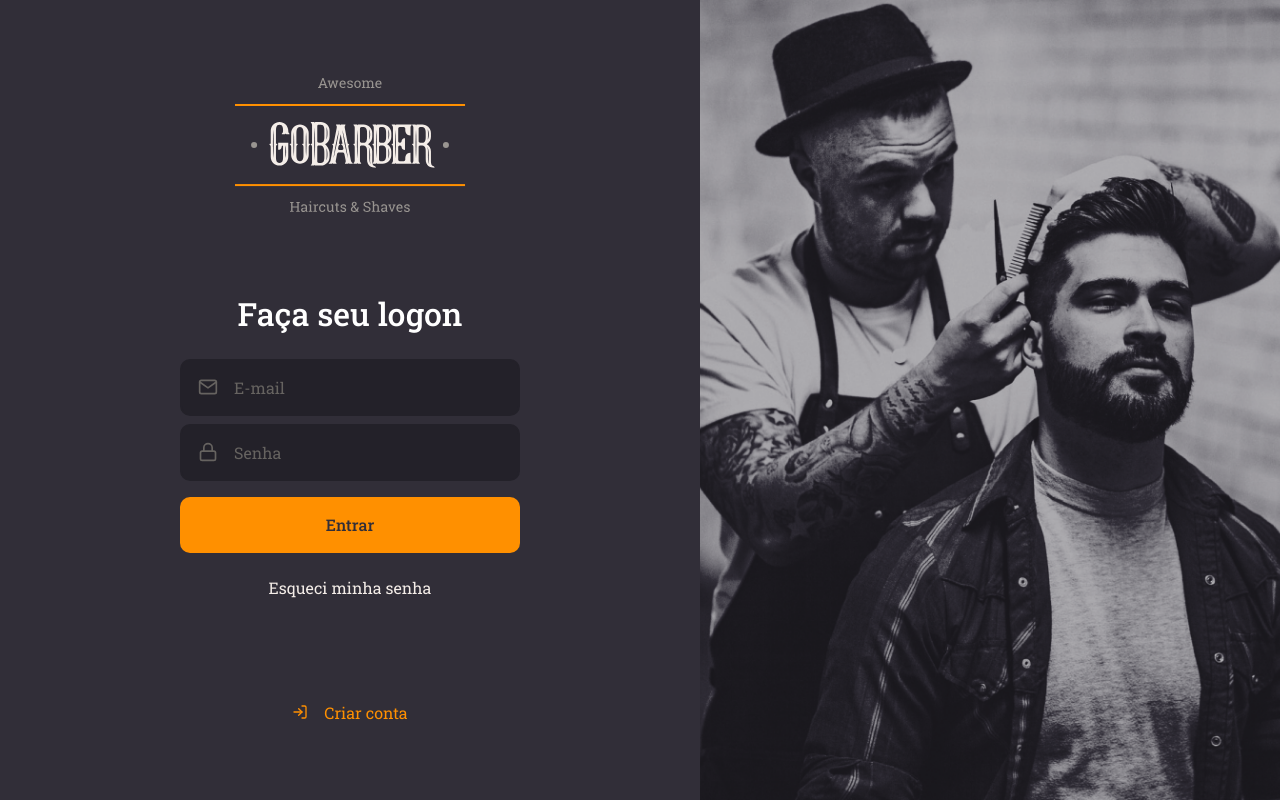
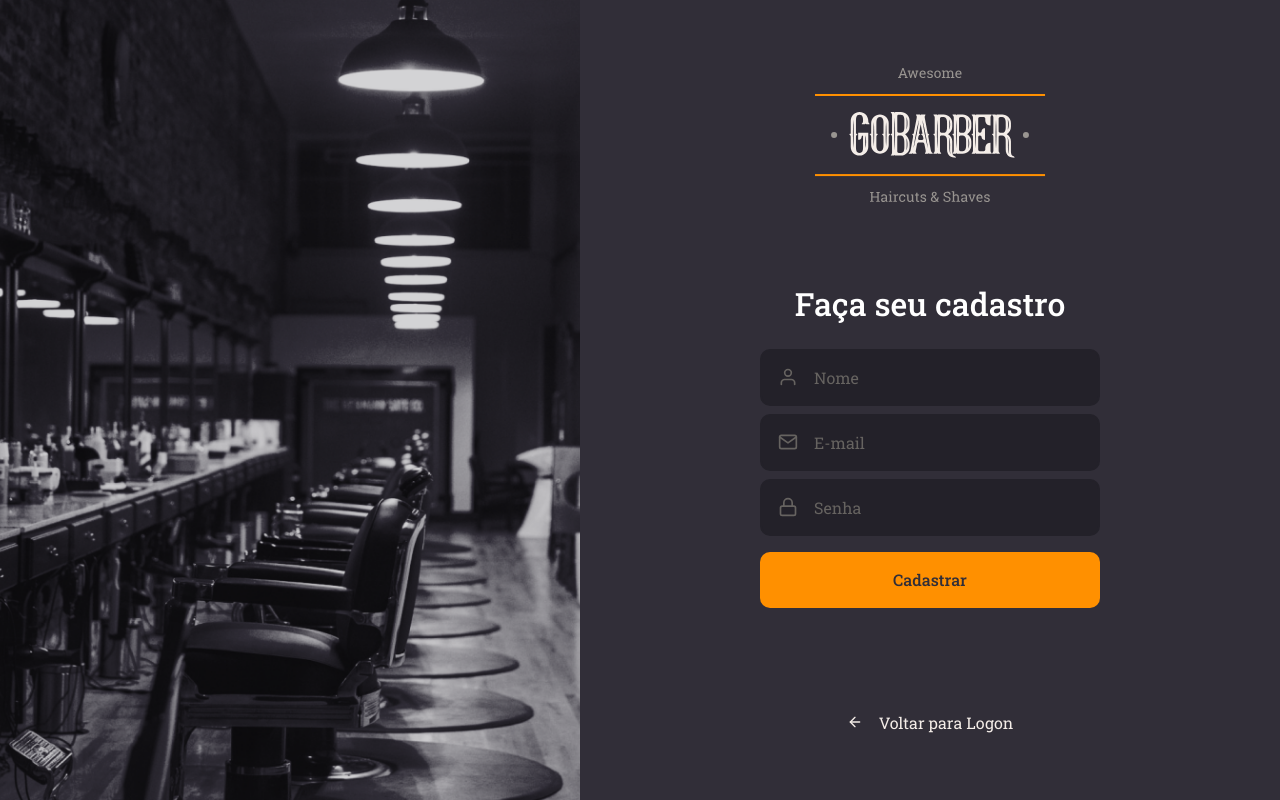
Before and after one commit to tgmarinho/gobarber-web-ts, a React (Create React App) app: page / in a window 1280 px wide. Built offline with nearby package versions, Linux system fonts and the light colour scheme.

Commit message:
GoBarber Web - Estrutura das páginas - Pagina de Cadastro

```diff
--- a/src/App.tsx
+++ b/src/App.tsx
@@ -2,10 +2,11 @@
 
 import GlobalStyle from './styles/global';
 import SignIn from './pages/SignIn';
+import SignUp from './pages/SignUp';
 
 const App: React.FC = () => (
   <>
-    <SignIn />
+    <SignUp />
     <GlobalStyle />
   </>
 );
--- /dev/null
+++ b/src/pages/SignUp/index.tsx
@@ -0,0 +1,34 @@
+import React from 'react';
+import { FiArrowLeft, FiMail, FiLock, FiUser } from 'react-icons/fi';
+import logoImg from '../../assets/logo.svg';
+import { Container, Content, Background } from './styles';
+
+import Input from '../../components/Input';
+import Button from '../../components/Button';
+
+const SignUp: React.FC = () => (
+  <Container>
+    <Background />
+    <Content>
+      <img src={logoImg} alt="Go Barber" />
+      <form>
+        <h1>Faça seu cadastro</h1>
+        <Input icon={FiUser} name="name" placeholder="Nome" />
+        <Input icon={FiMail} name="email" placeholder="E-mail" />
+        <Input
+          icon={FiLock}
+          name="password"
+          type="password"
+          placeholder="Senha"
+        />
+        <Button type="submit">Cadastrar</Button>
+      </form>
+      <a href="/">
+        <FiArrowLeft />
+        Voltar para Logon
+      </a>
+    </Content>
+  </Container>
+);
+
+export default SignUp;
--- /dev/null
+++ b/src/pages/SignUp/styles.ts
@@ -0,0 +1,51 @@
+import styled from 'styled-components';
+import { shade } from 'polished';
+import signUpBackgroundImg from '../../assets/sign-up-background.png';
+
+export const Container = styled.div`
+  height: 100vh;
+  display: flex;
+  align-items: stretch;
+`;
+export const Content = styled.div`
+  display: flex;
+  flex-direction: column;
+  align-items: center;
+
+  place-content: center;
+
+  width: 100%;
+  max-width: 700px;
+
+  form {
+    margin: 80px 0;
+    width: 340px;
+    text-align: center;
+
+    h1 {
+      margin-bottom: 24px;
+    }
+  }
+
+  > a {
+    color: #f4ede8;
+    display: flex;
+    align-items: center;
+    margin-top: 24px;
+    text-decoration: none;
+    transition: color 0.2s;
+
+    svg {
+      margin-right: 16px;
+    }
+
+    &:hover {
+      color: ${shade(0.2, '#f4ede8')};
+    }
+  }
+`;
+export const Background = styled.div`
+  flex: 1;
+  background: url(${signUpBackgroundImg}) no-repeat center;
+  background-size: cover;
+`;
```
Also changed, not shown: src/assets/sign-up-background.png (added).
